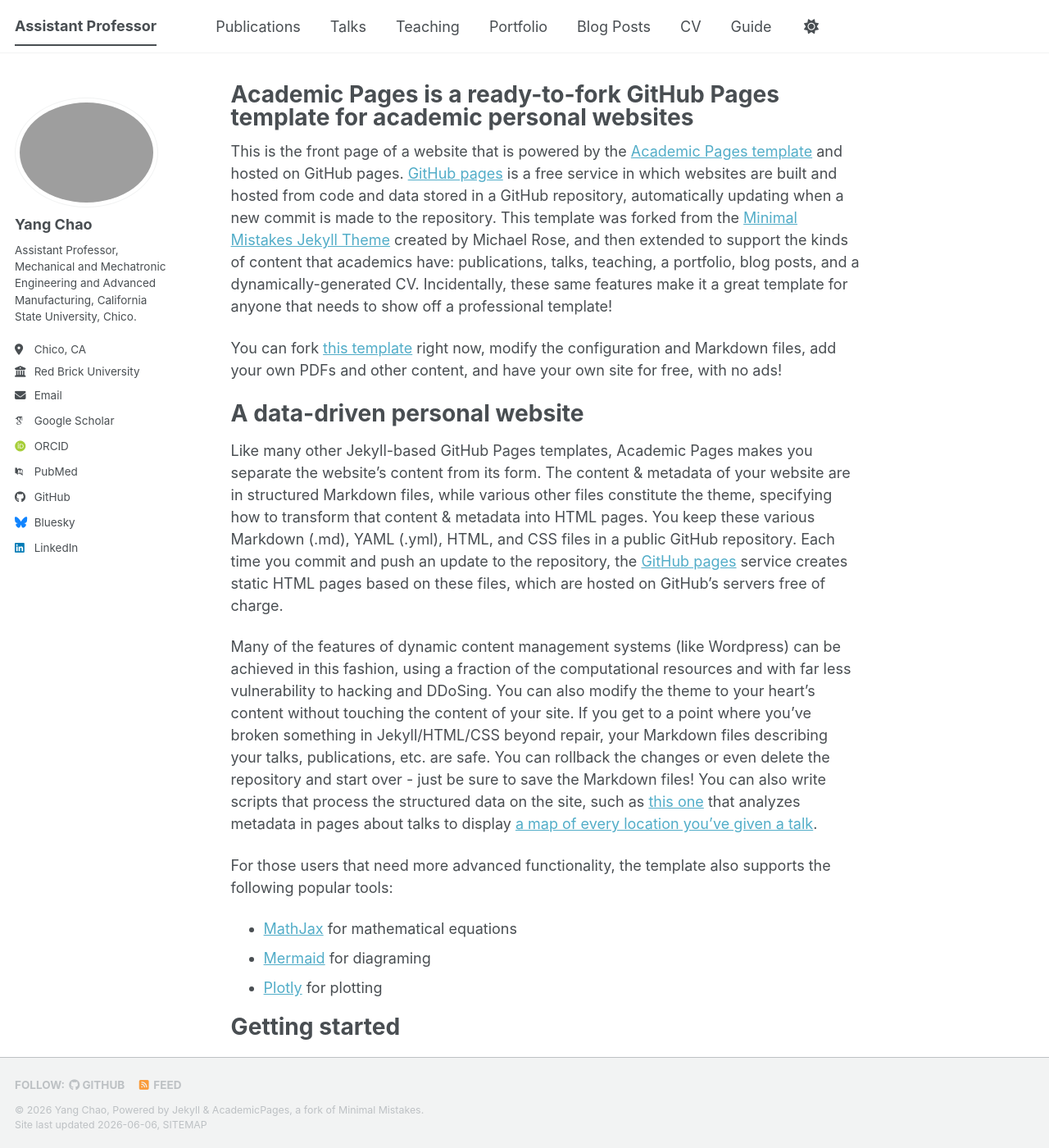
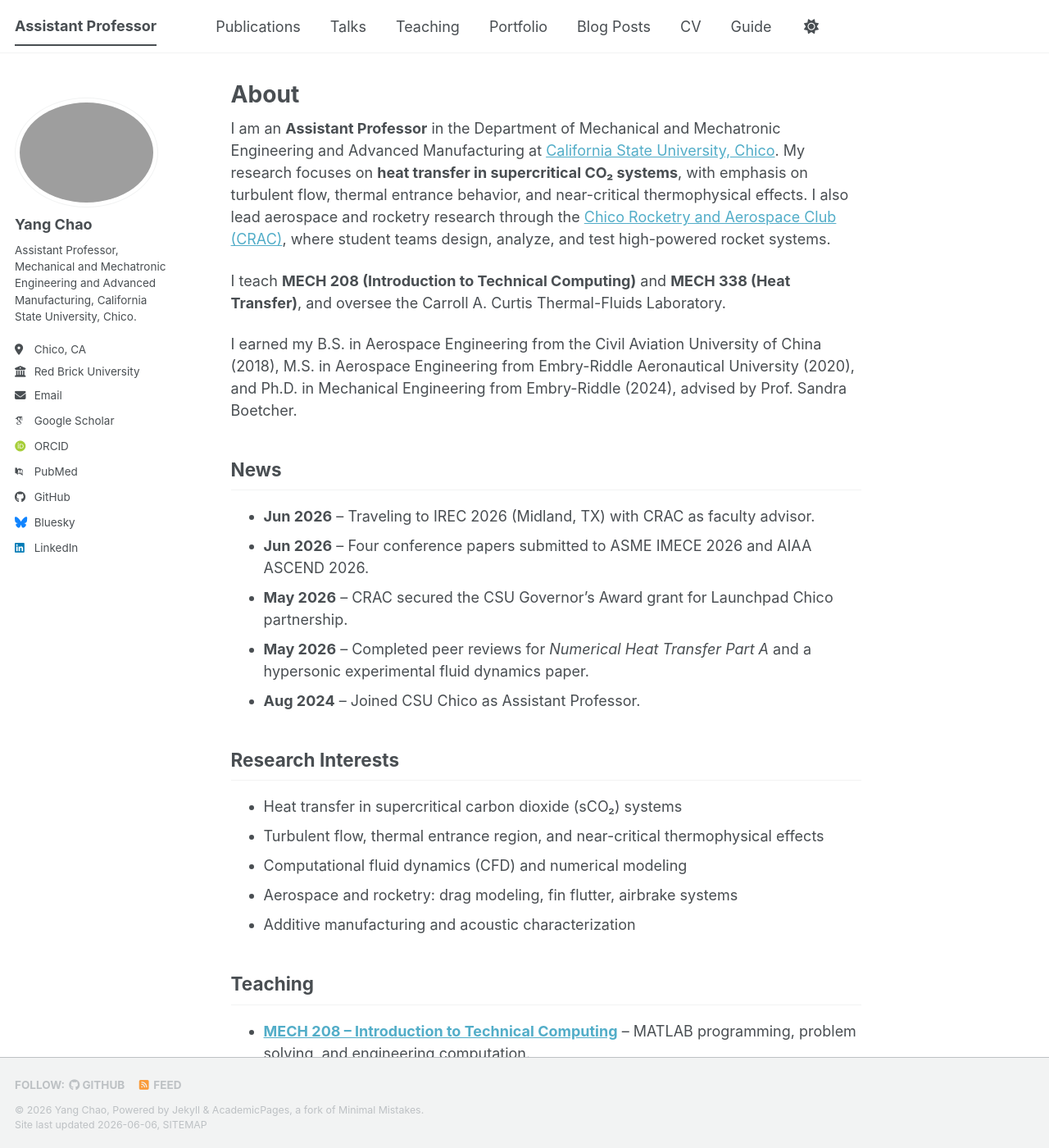
Before and after one commit to cycynyny/cycynyny.github.io, a Jekyll site: the page built from _pages/about.md, in a window 1280 px wide and 1400 px high. Shown: the whole window at 82% size. Built offline with Jekyll 4.4.1, drawn with Linux system fonts in a browser that asks for light colours; some web fonts are replaced; a script bundle is joined from its source files by our own code; library files that are not in the unit come from our copies; some of the changed text lies outside the part shown.

Commit message:
Update about.md

```diff
--- a/_pages/about.md
+++ b/_pages/about.md
@@ -1,56 +1,36 @@
 ---
 permalink: /
-title: "Academic Pages is a ready-to-fork GitHub Pages template for academic personal websites"
+title: "About"
+excerpt: "About me"
 author_profile: true
 redirect_from:
   - /about/
   - /about.html
 ---
 
-This is the front page of a website that is powered by the [Academic Pages template](https://github.com/academicpages/academicpages.github.io) and hosted on GitHub pages. [GitHub pages](https://pages.github.com) is a free service in which websites are built and hosted from code and data stored in a GitHub repository, automatically updating when a new commit is made to the repository. This template was forked from the [Minimal Mistakes Jekyll Theme](https://mmistakes.github.io/minimal-mistakes/) created by Michael Rose, and then extended to support the kinds of content that academics have: publications, talks, teaching, a portfolio, blog posts, and a dynamically-generated CV. Incidentally, these same features make it a great template for anyone that needs to show off a professional template!
+I am an **Assistant Professor** in the Department of Mechanical and Mechatronic Engineering and Advanced Manufacturing at [California State University, Chico](https://www.csuchico.edu/). My research focuses on **heat transfer in supercritical CO₂ systems**, with emphasis on turbulent flow, thermal entrance behavior, and near-critical thermophysical effects. I also lead aerospace and rocketry research through the [Chico Rocketry and Aerospace Club (CRAC)](https://www.csuchico.edu/), where student teams design, analyze, and test high-powered rocket systems.
 
- You can fork [this template](https://github.com/academicpages/academicpages.github.io) right now, modify the configuration and Markdown files, add your own PDFs and other content, and have your own site for free, with no ads!
+I teach **MECH 208 (Introduction to Technical Computing)** and **MECH 338 (Heat Transfer)**, and oversee the Carroll A. Curtis Thermal-Fluids Laboratory.
 
-A data-driven personal website
-======
-Like many other Jekyll-based GitHub Pages templates, Academic Pages makes you separate the website's content from its form. The content & metadata of your website are in structured Markdown files, while various other files constitute the theme, specifying how to transform that content & metadata into HTML pages. You keep these various Markdown (.md), YAML (.yml), HTML, and CSS files in a public GitHub repository. Each time you commit and push an update to the repository, the [GitHub pages](https://pages.github.com/) service creates static HTML pages based on these files, which are hosted on GitHub's servers free of charge.
+I earned my B.S. in Aerospace Engineering from the Civil Aviation University of China (2018), M.S. in Aerospace Engineering from Embry-Riddle Aeronautical University (2020), and Ph.D. in Mechanical Engineering from Embry-Riddle (2024), advised by Prof. Sandra Boetcher.
 
-Many of the features of dynamic content management systems (like Wordpress) can be achieved in this fashion, using a fraction of the computational resources and with far less vulnerability to hacking and DDoSing. You can also modify the theme to your heart's content without touching the content of your site. If you get to a point where you've broken something in Jekyll/HTML/CSS beyond repair, your Markdown files describing your talks, publications, etc. are safe. You can rollback the changes or even delete the repository and start over - just be sure to save the Markdown files! You can also write scripts that process the structured data on the site, such as [this one](https://github.com/academicpages/academicpages.github.io/blob/master/talkmap.ipynb) that analyzes metadata in pages about talks to display [a map of every location you've given a talk](https://academicpages.github.io/talkmap.html).
+## News
 
-For those users that need more advanced functionality, the template also supports the following popular tools:
-- [MathJax](https://www.mathjax.org/) for mathematical equations
-- [Mermaid](https://mermaid.js.org/) for diagraming
-- [Plotly](https://plotly.com/javascript/) for plotting
+- **Jun 2026** -- Traveling to IREC 2026 (Midland, TX) with CRAC as faculty advisor.
+- **Jun 2026** -- Four conference papers submitted to ASME IMECE 2026 and AIAA ASCEND 2026.
+- **May 2026** -- CRAC secured the CSU Governor's Award grant for Launchpad Chico partnership.
+- **May 2026** -- Completed peer reviews for *Numerical Heat Transfer Part A* and a hypersonic experimental fluid dynamics paper.
+- **Aug 2024** -- Joined CSU Chico as Assistant Professor.
 
-Getting started
-======
-1. Register a GitHub account if you don't have one and confirm your e-mail (required!)
-1. Fork [this template](https://github.com/academicpages/academicpages.github.io) by clicking the "Use this template" button in the top right.
-1. Go to the repository's settings (rightmost item in the tabs that start with "Code", should be below "Unwatch"). Rename the repository "[your GitHub username].github.io", which will also be your website's URL.
-1. Set site-wide configuration and create content & metadata (see below -- also see [this set of diffs](https://archive.is/3TPas) showing what files were changed to set up [an example site](https://getorg-testacct.github.io) for a user with the username "getorg-testacct")
-1. Upload any files (like PDFs, .zip files, etc.) to the files/ directory. They will appear at https://[your GitHub username].github.io/files/example.pdf.
-1. Check status by going to the repository settings, in the "GitHub pages" section
+## Research Interests
 
-Site-wide configuration
-------
-The main configuration file for the site is in the base directory in [_config.yml](https://github.com/academicpages/academicpages.github.io/blob/master/_config.yml), which defines the content in the sidebars and other site-wide features. You will need to replace the default variables with ones about yourself and your site's github repository. The configuration file for the top menu is in [_data/navigation.yml](https://github.com/academicpages/academicpages.github.io/blob/master/_data/navigation.yml). For example, if you don't have a portfolio or blog posts, you can remove those items from that navigation.yml file to remove them from the header.
+- Heat transfer in supercritical carbon dioxide (sCO₂) systems
+- Turbulent flow, thermal entrance region, and near-critical thermophysical effects
+- Computational fluid dynamics (CFD) and numerical modeling
+- Aerospace and rocketry: drag modeling, fin flutter, airbrake systems
+- Additive manufacturing and acoustic characterization
 
-Create content & metadata
-------
-For site content, there is one Markdown file for each type of content, which are stored in directories like _publications, _talks, _posts, _teaching, or _pages. For example, each talk is a Markdown file in the [_talks directory](https://github.com/academicpages/academicpages.github.io/tree/master/_talks). At the top of each Markdown file is structured data in YAML about the talk, which the theme will parse to do lots of cool stuff. The same structured data about a talk is used to generate the list of talks on the [Talks page](https://academicpages.github.io/talks), each [individual page](https://academicpages.github.io/talks/2012-03-01-talk-1) for specific talks, the talks section for the [CV page](https://academicpages.github.io/cv), and the [map of places you've given a talk](https://academicpages.github.io/talkmap.html) (if you run this [python file](https://github.com/academicpages/academicpages.github.io/blob/master/talkmap.py) or [Jupyter notebook](https://github.com/academicpages/academicpages.github.io/blob/master/talkmap.ipynb), which creates the HTML for the map based on the contents of the _talks directory).
+## Teaching
 
-**Markdown generator**
-
-The repository includes [a set of Jupyter notebooks](https://github.com/academicpages/academicpages.github.io/tree/master/markdown_generator
-) that converts a CSV containing structured data about talks or presentations into individual Markdown files that will be properly formatted for the Academic Pages template. The sample CSVs in that directory are the ones I used to create my own personal website at stuartgeiger.com. My usual workflow is that I keep a spreadsheet of my publications and talks, then run the code in these notebooks to generate the Markdown files, then commit and push them to the GitHub repository.
-
-How to edit your site's GitHub repository
-------
-Many people use a git client to create files on their local computer and then push them to GitHub's servers. If you are not familiar with git, you can directly edit these configuration and Markdown files directly in the github.com interface. Navigate to a file (like [this one](https://github.com/academicpages/academicpages.github.io/blob/master/_talks/2012-03-01-talk-1.md) and click the pencil icon in the top right of the content preview (to the right of the "Raw | Blame | History" buttons). You can delete a file by clicking the trashcan icon to the right of the pencil icon. You can also create new files or upload files by navigating to a directory and clicking the "Create new file" or "Upload files" buttons.
-
-Example: editing a Markdown file for a talk
-![Editing a Markdown file for a talk](/images/editing-talk.png)
-
-For more info
-------
-More info about configuring Academic Pages can be found in [the guide](https://academicpages.github.io/markdown/), the [growing wiki](https://github.com/academicpages/academicpages.github.io/wiki), and you can always [ask a question on GitHub](https://github.com/academicpages/academicpages.github.io/discussions). The [guides for the Minimal Mistakes theme](https://mmistakes.github.io/minimal-mistakes/docs/configuration/) (which this theme was forked from) might also be helpful.
+- **[MECH 208 – Introduction to Technical Computing](/teaching/mech208)** -- MATLAB programming, problem solving, and engineering computation.
+- **[MECH 338 – Heat Transfer](/teaching/mech338)** -- Conduction, convection, radiation, and engineering applications.
```
